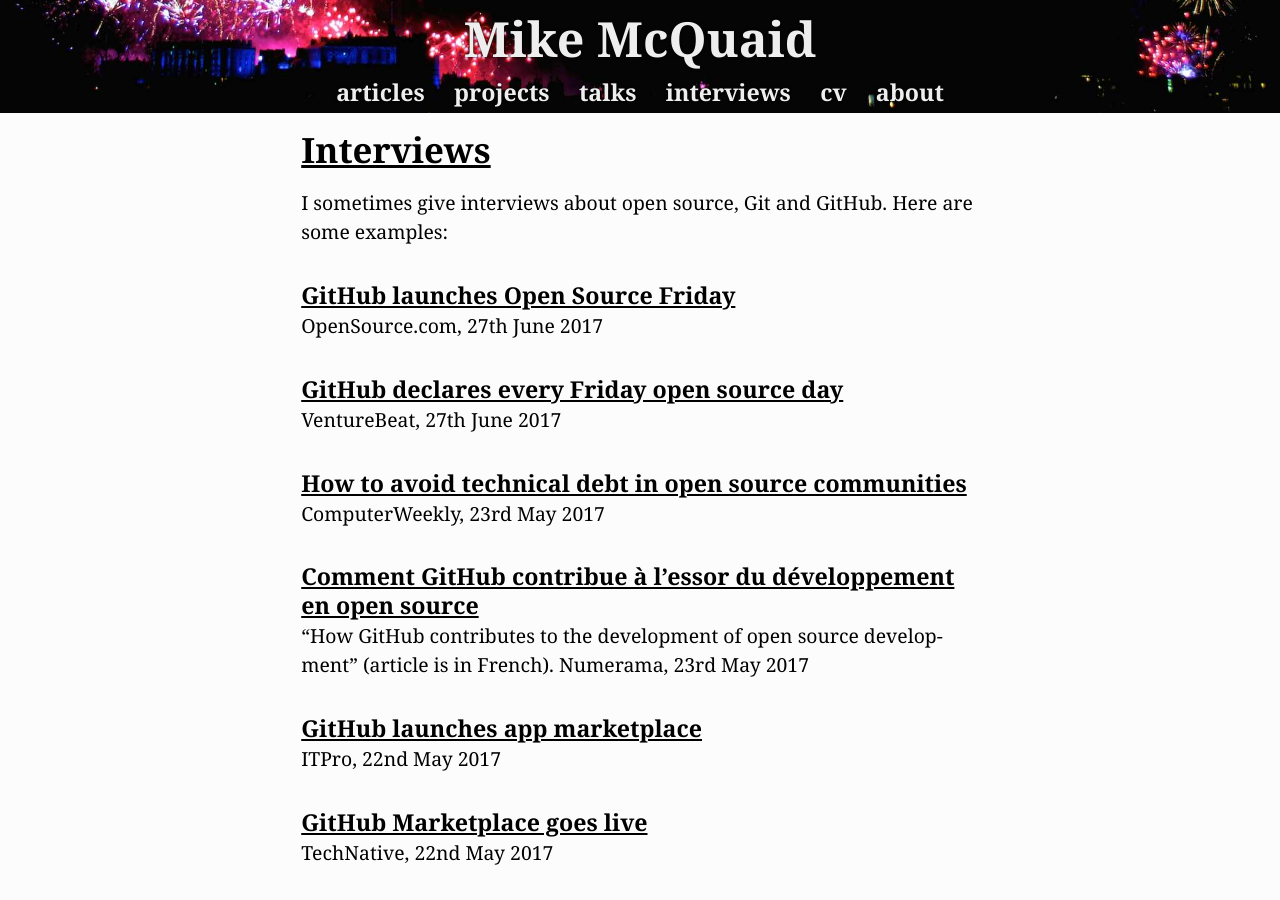
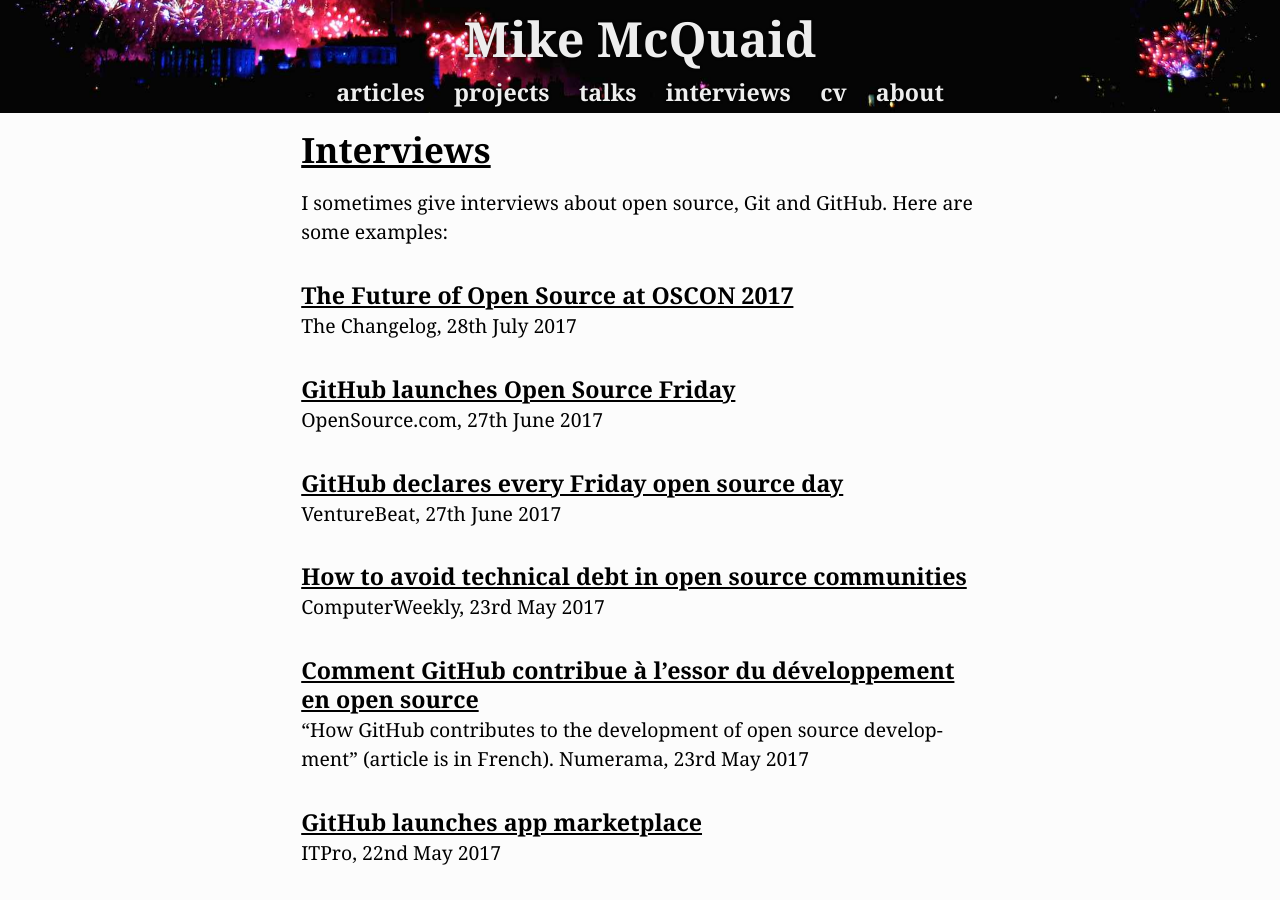
Before and after one commit to MikeMcQuaid/mikemcquaid.com, a Jekyll site: the page built from interviews.md, in a window 1280 px wide and 900 px high. Built offline with Jekyll 4.4.1, drawn with Linux system fonts in a browser that asks for light colours.

Commit message:
interviews: add latest Changelog.

```diff
--- a/interviews.md
+++ b/interviews.md
@@ -4,6 +4,9 @@
 redirect_from: /press
 ---
 I sometimes give interviews about open source, Git and GitHub. Here are some examples:
+
+#### [The Future of Open Source at OSCON 2017](https://changelog.com/podcast/259)
+The Changelog, 28th July 2017
 
 #### [GitHub launches Open Source Friday ](https://venturebeat.com/2017/06/27/github-says-fridays-are-for-open-source-work/)
 OpenSource.com, 27th June 2017
```
